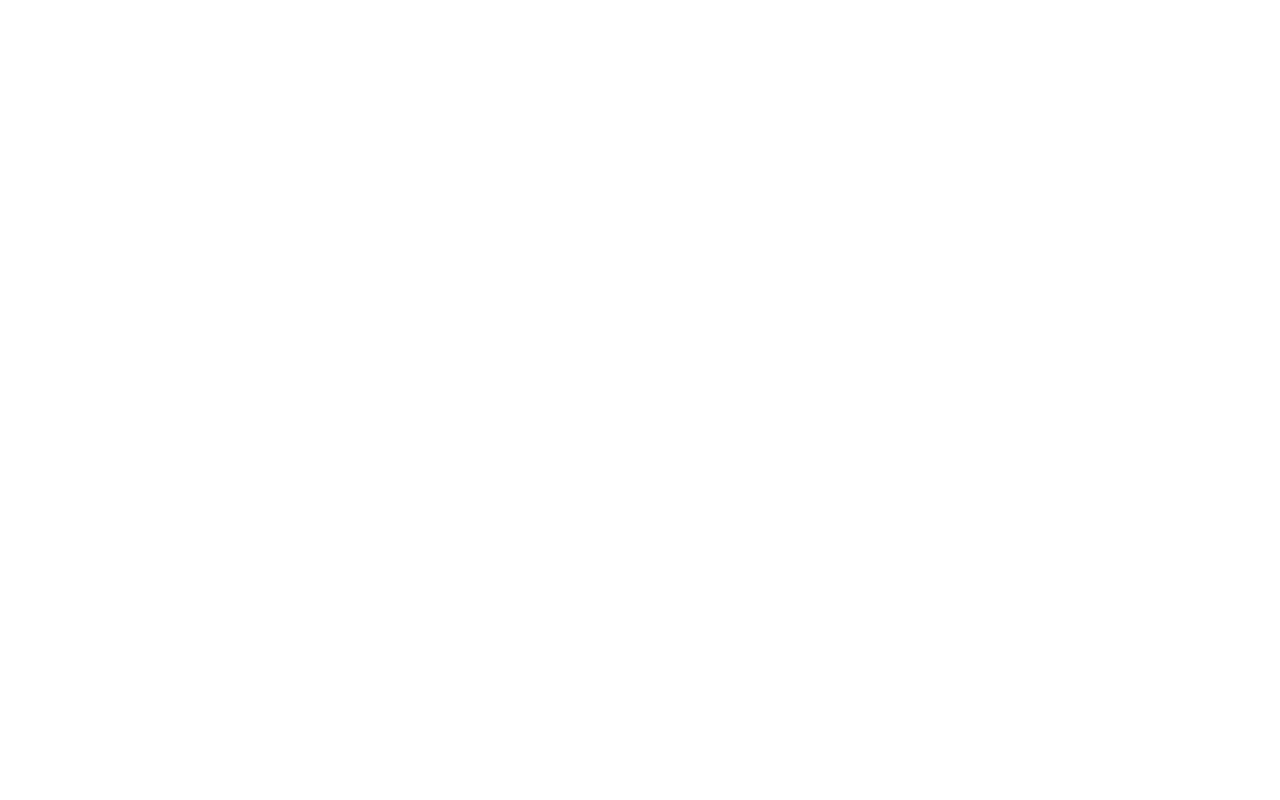
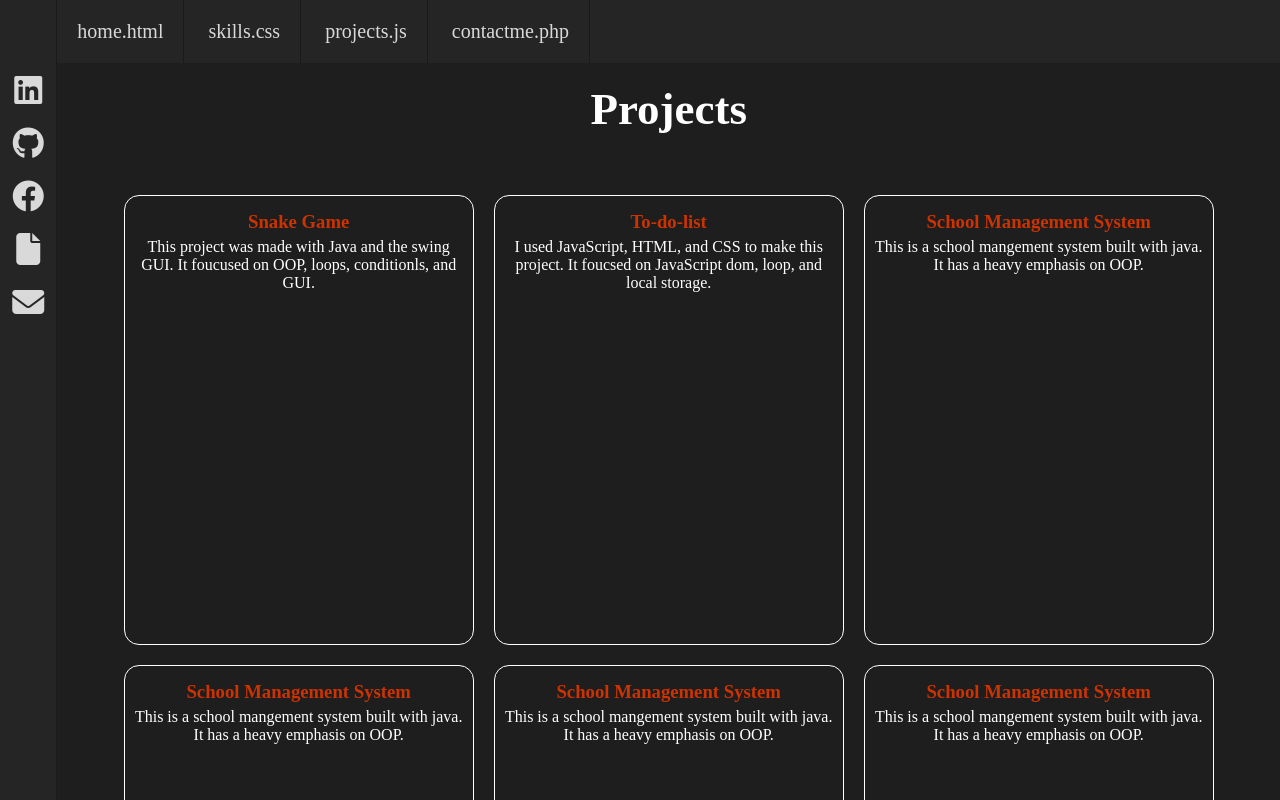
Before and after one commit to luismolinuevo/portfolio, a plain HTML site: page HTML Files/projects.html in a window 1280 px wide. Shown: the top 800 px of the page. Drawn offline with Linux system fonts and the light colour scheme.

Commit message:
skills, and projects page

```diff
--- a/HTML Files/projects.html
+++ b/HTML Files/projects.html
@@ -0,0 +1,73 @@
+<!DOCTYPE html>
+<html lang="en">
+<head>
+    <meta charset="UTF-8">
+    <meta http-equiv="X-UA-Compatible" content="IE=edge">
+    <meta name="viewport" content="width=device-width, initial-scale=1.0">
+    <link rel="stylesheet" href="https://cdnjs.cloudflare.com/ajax/libs/font-awesome/6.2.0/css/all.min.css" integrity="sha512-xh6O/CkQoPOWDdYTDqeRdPCVd1SpvCA9XXcUnZS2FmJNp1coAFzvtCN9BmamE+4aHK8yyUHUSCcJHgXloTyT2A==" crossorigin="anonymous" referrerpolicy="no-referrer" />
+    <link rel="stylesheet" href="/css files/style.css">
+    <link rel="stylesheet" href="/css files/styles-media.css">
+    <title>Projects</title>
+</head>
+<body>
+    <aside>
+        <ul>
+            <li><a href="https://www.linkedin.com/in/luismolinuevo/"><i class="fa-brands fa-linkedin"></i></a></li>
+            <li><a href="https://github.com/luismolinuevo"><i class="fa-brands fa-github"></i></a></li>
+            <li><a href="https://www.facebook.com/luisandy.molinuevo.1/"><i class="fa-brands fa-facebook"></i></a></li>
+            <li><a href="/LM Resume.pdf" download="Resume"><i class="fa-solid fa-file"></i></a> </li>
+            <li><a href="contactme.html"><i class="fa-solid fa-envelope"></i></a></li>
+        </ul>
+    </aside>
+
+    <div class="container">
+        <nav>
+            <ul>
+                <li><a href="index.html">home.html</a></li>
+                <li><a href="skills.html">skills.css</a></li>
+                <li><a href="#projects.html">projects.js</a></li>
+                <li><a href="#contactme.php">contactme.php</a></li>
+            </ul>
+    </nav>
+
+    <section class="projects" id="projects">
+        <div class="container">
+            <h1 class="heading">Projects</h1>
+            <div class="project-container">
+                <div class="project-div">
+                    <h3>Snake Game</h3>
+                    <p>This project was made with Java and the swing GUI. It foucused on OOP, loops, conditionls, and GUI.</p>
+                </div>
+                <div class="project-div">
+                    <h3>To-do-list</h3>
+                    <p>I used JavaScript, HTML, and CSS to make this project. It foucsed on JavaScript dom, loop, and local storage.</p>
+                </div>
+                <div class="project-div">
+                    <h3>School Management System</h3>
+                    <p>This is a school mangement system built with java. It has a heavy emphasis on OOP.</p>
+                </div>
+                <div class="project-div">
+                    <h3>School Management System</h3>
+                    <p>This is a school mangement system built with java. It has a heavy emphasis on OOP.</p>
+                </div>
+                <div class="project-div">
+                    <h3>School Management System</h3>
+                    <p>This is a school mangement system built with java. It has a heavy emphasis on OOP.</p>
+                </div>
+                <div class="project-div">
+                    <h3>School Management System</h3>
+                    <p>This is a school mangement system built with java. It has a heavy emphasis on OOP.</p>
+                </div>
+                <div class="project-div">
+                    <h3>School Management System</h3>
+                    <p>This is a school mangement system built with java. It has a heavy emphasis on OOP.</p>
+                </div>
+                <div class="project-div">
+                    <h3>School Management System</h3>
+                    <p>This is a school mangement system built with java. It has a heavy emphasis on OOP.</p>
+                </div>
+            </div>
+        </div>
+    </section>
+</body>
+</html>
--- a/css files/style.css
+++ b/css files/style.css
@@ -86,3 +86,78 @@ nav ul li a:active {
 .about {
     padding-top: 45px;
 }
+
+/*skills*/
+
+.heading {
+    text-align: center;
+    padding-bottom: 50px;
+    font-size: 45px;
+}
+
+#skills {
+    padding: 20px 0px;
+    color: white;
+}
+
+
+#skills h3 {
+    color:orange;
+    font-size: 35px;
+}
+
+.skillscontain {
+    display: flex;
+    justify-content: space-evenly;
+}
+
+#skills ul{
+    display: flex;
+    flex-direction: column;
+    align-items: center;
+    list-style: none;
+    font-size: 30px;
+}
+
+.other {
+    text-align: center;
+}
+
+/*Projects*/
+
+.projects {
+    height: auto;
+    padding: 20px 0px;
+}
+
+.project-container h3{
+    color:#cc3300;
+    padding: 5px;
+}
+
+.project-container p{
+    color:white;
+}
+
+.project-container {
+    display: flex;
+    justify-content: center;
+    flex-wrap: wrap; /*makes it wrap on smaller screens*/
+    box-sizing: border-box;
+}
+
+.project-div {
+    display: flex;
+    flex-direction: column;
+    width: 350px;
+    height: 450px;
+    /* border: 1px solid black; */
+    border: 1px solid white;
+    margin: 10px;
+    align-items: center;
+    text-align: center;
+    padding: 10px;
+    border-radius: 15px;  /*makes border corner circle*/
+    /* background: linear-gradient(to top, rgb(255, 45, 45) 50%, white 50%); */
+    background-size: 100% 200%;
+}
```
Also changed, not shown: HTML Files/index.html (+1 -1 lines), HTML Files/skills.html (+67 -0 lines).
